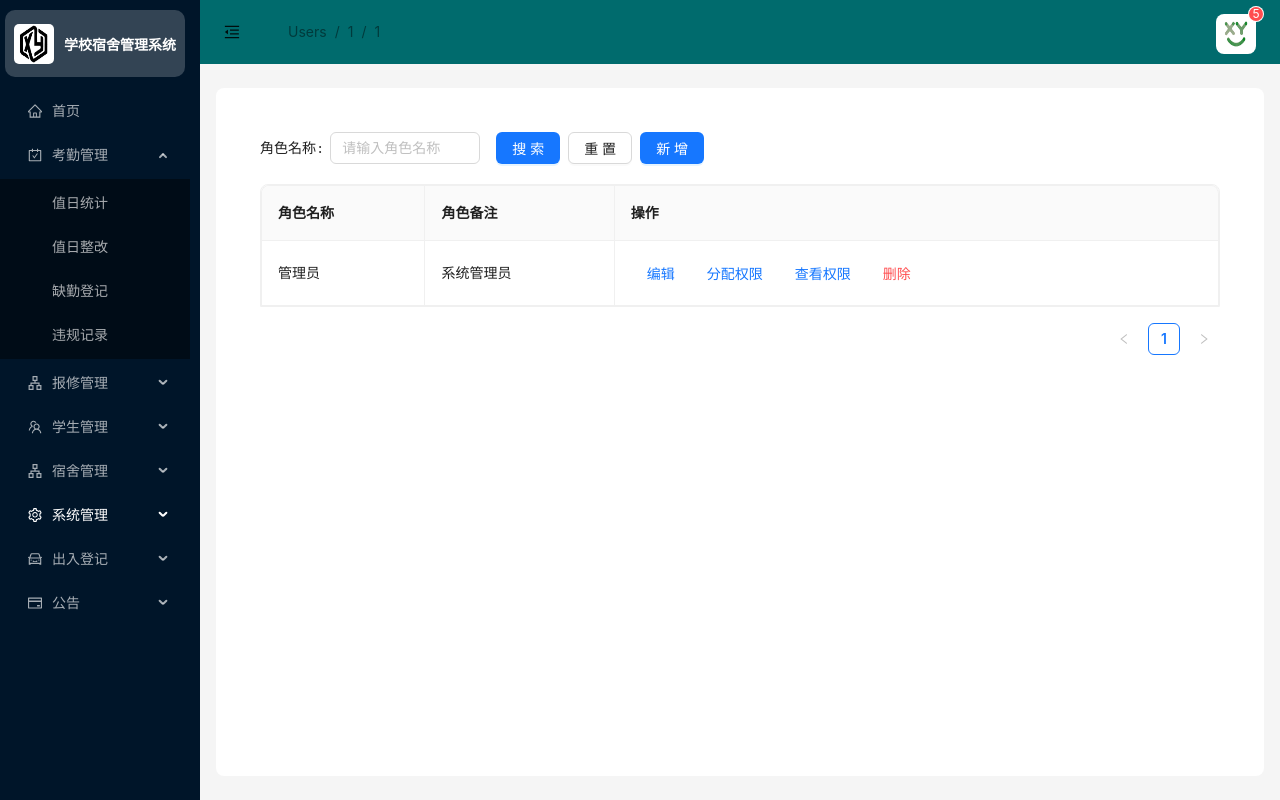
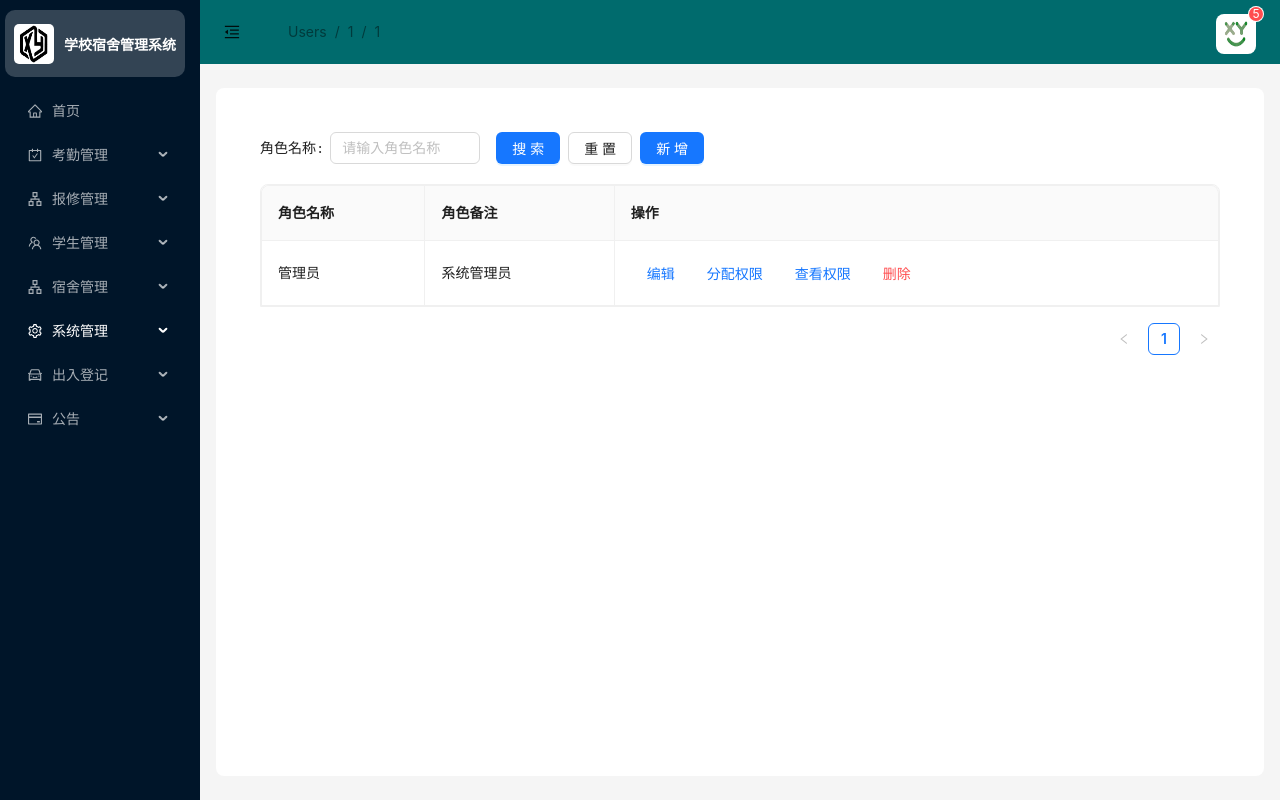
Before and after one commit to YLaoYongY/react-dormicare, a React (Vite) app: page /role-management in a window 1280 px wide. Built offline with nearby package versions, Linux system fonts and the light colour scheme.

Commit message:
菜单栏地址调整

```diff
--- a/src/pages/Home/index.jsx
+++ b/src/pages/Home/index.jsx
@@ -83,7 +83,7 @@ const Home = () => {
       {/* 上方栅格列表 */}
       <Row gutter={[16, 16]}>
         <Col span={6}>
-          <Link to="/pending">
+          <Link to="/duty-rectification">
             <Card title="待处理" extra={<Badge count={20} />} style={{ backgroundColor: '#e6f7ff' }}>
               <Tag color="blue">值日整改</Tag>
             </Card>
@@ -104,7 +104,7 @@ const Home = () => {
           </Link>
         </Col>
         <Col span={6}>
-          <Link to="/attendance">
+          <Link to="/absence-registration">
             <Card title="待处理" extra={<Badge count={20} />} style={{ backgroundColor: '#e6fff2' }}>
               <Tag color="green">考勤统计</Tag>
             </Card>
--- a/src/pages/Layout/components/Sidebar.jsx
+++ b/src/pages/Layout/components/Sidebar.jsx
@@ -157,7 +157,7 @@ const getLevelKeys = items1 => {
 }
 const levelKeys = getLevelKeys(items)
 const SideBar = () => {
-  const [stateOpenKeys, setStateOpenKeys] = useState(['2', '23'])
+  const [stateOpenKeys, setStateOpenKeys] = useState(['/'])
   const onOpenChange = openKeys => {
     const currentOpenKey = openKeys.find(key => stateOpenKeys.indexOf(key) === -1)
     // open
```
